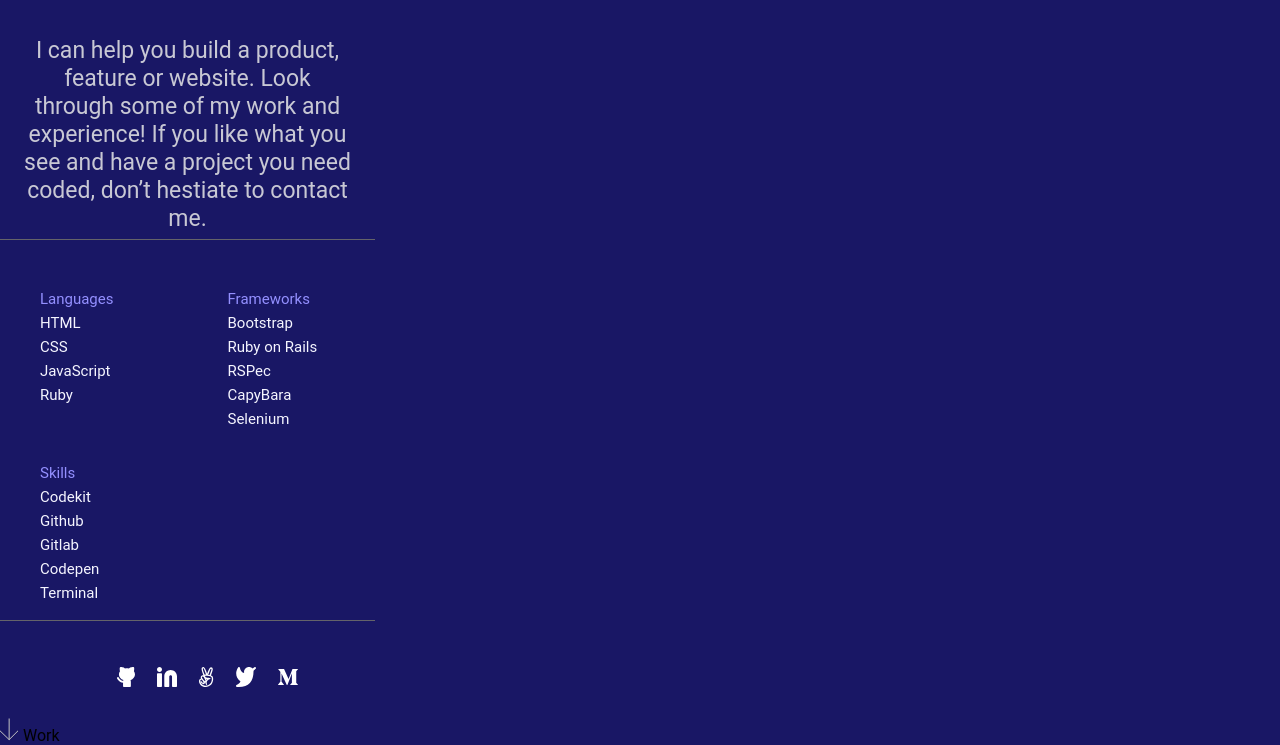
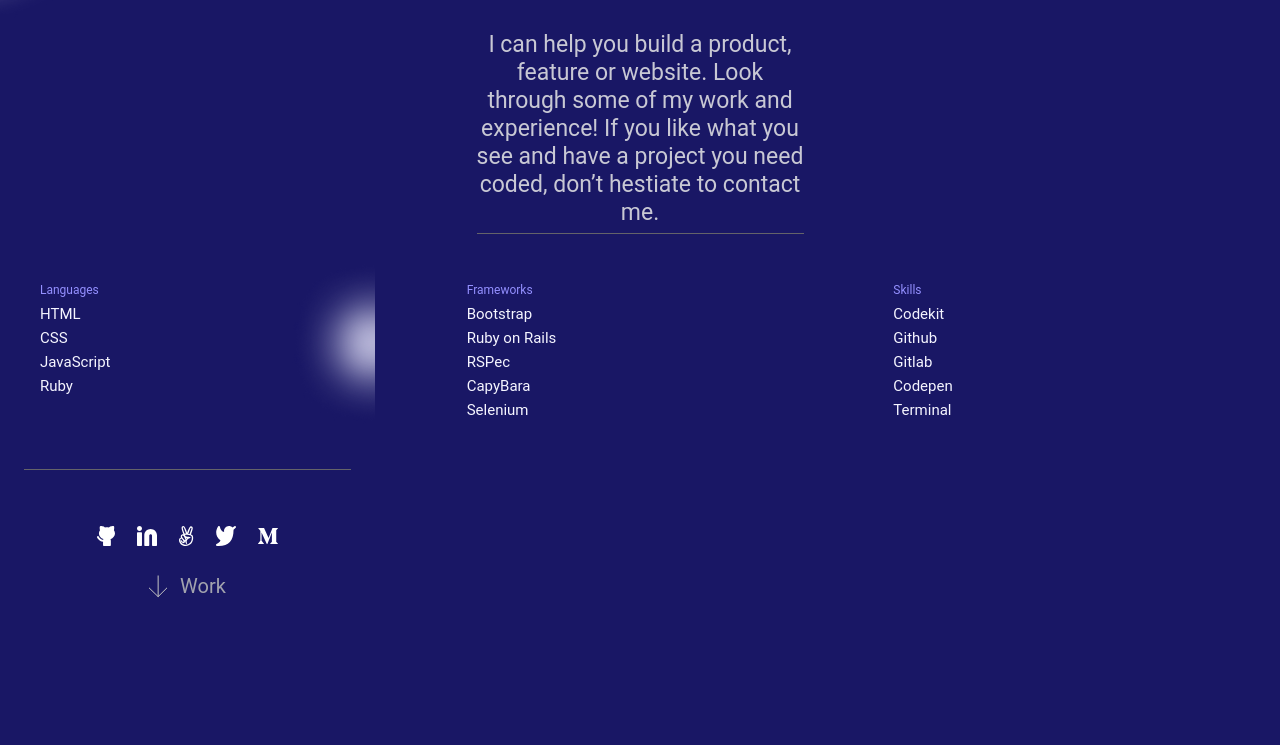
Before and after one commit to NataliaPoletaeva/Portfolio, a plain HTML site: page index.html in a window 1280 px wide. Shown: the part 236-981 px from the top of the page. After the commit the page ends 920 px from the top, so only its background shows below. Drawn offline with Linux system fonts and the light colour scheme.

Commit message:
Style the navbar and intro-section of the portfolio

```diff
--- a/style.css
+++ b/style.css
@@ -1,13 +1,16 @@
 body {
-  background-color: #191765;
+  background: #191765 url("top circles.png") 0 0 no-repeat;
   font-family: Roboto;
   font-style: normal;
-  padding: 0px;
-  margin: 0px;
-  max-width: 375px;
+  padding: 0;
+  margin: 0;
 }
 
-nav {
+a {
+  text-decoration: none;
+}
+
+header {
   height: 48px;
   display: flex;
   justify-content: space-between;
@@ -23,6 +26,7 @@ nav {
   height: 16px;
   margin-left: 24px;
   margin-top: 10px;
+  color: #FFFFFF;
 }
 
 .ham-menu {
@@ -70,6 +74,8 @@ nav {
   line-height: 28px;
   text-align: center;
   margin-top: 40px;
+  padding-bottom: 32px;
+  border-bottom: 1px solid #646369;
 }
 
 .skill-container {
@@ -78,38 +84,66 @@ nav {
   justify-content: flex-start;
   align-content: center;
   flex-wrap: wrap;
-  margin-top: 32px;
   padding-top: 32px;
-  border-top: 1px solid #646369;
-  border-bottom: 1px solid #646369;
 }
 
 ul {
   list-style: none;
   text-align: left;
+  width: 164px;
+  font-size: 12px;
 }
 
 li {
   color: #F5F5FF;
   text-align: left;
+  font-size: 15px;
 }
 
 .box {
+  flex: 1;
   font-weight: 400;
   font-size: 15px;
   line-height: 24px;
   color: #9490FF;
   text-align: center;
-  width: 50%;
+  width: 167px;
 }
 
 .icons {
-  margin-top: 35px;
+  width: 327px;
+  height: 40px;
   display: flex;
+  flex-direction: row;
   justify-content: center;
   align-items: center;
+  align-content: center;
+  list-style: none;
+  padding: 0;
+  padding-top: 48px;
+  margin-top: 35px;
+  margin-left: 24px;
+  border-top: 1px solid #646369;
 }
 
 .sn {
   padding: 11px;
 }
+
+.arrow {
+  display: flex;
+  flex-direction: row;
+  justify-content: center;
+  align-items: center;
+  font-size: 20px;
+  line-height: 32px;
+  text-align: center;
+  color: #A2A3AE;
+  width: 327px;
+  margin-left: 24px;
+  margin-bottom: 82px;
+}
+
+.down {
+  padding-right: 12px;
+}
```
Also changed, not shown: top circles.png (added).
